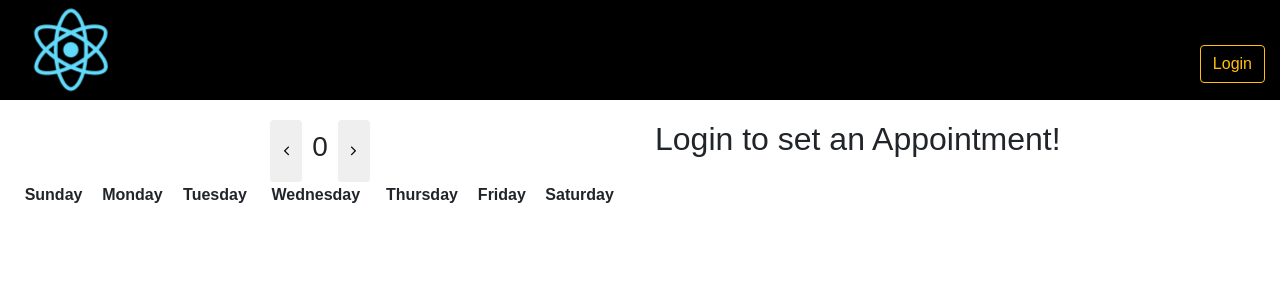
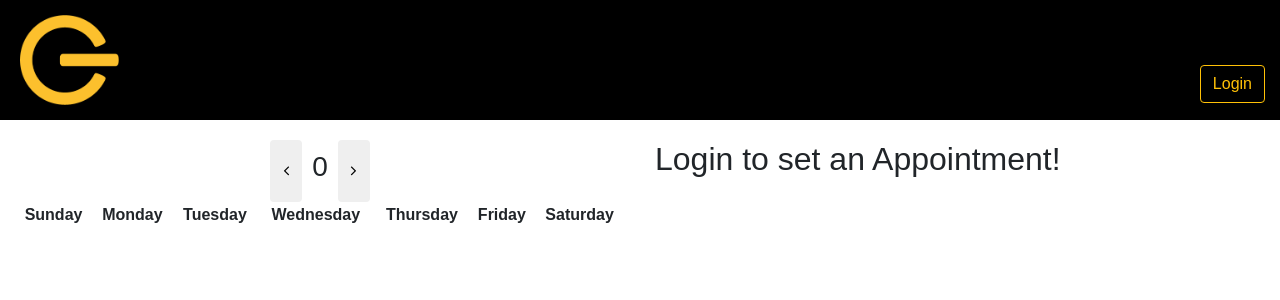
Before and after one commit to geralle/capstone, a React (Create React App) app: page / in a window 1280 px wide. Shown: the top 300 px of the page. Built offline with nearby package versions, Linux system fonts and the light colour scheme; no server answers.

Commit message:
before trying to fix the approval

```diff
--- a/src/components/Header.js
+++ b/src/components/Header.js
@@ -1,6 +1,6 @@
 import React, { Component } from 'react';
 import { Link, Switch, Route } from 'react-router-dom'
-import logo from '../logo.svg';
+import logo from '../geralle-logo.png';
 import Admin from '../components/admin/Admin'
 import Login from '../components/client/Login'
 import Collapsible from 'react-collapsible';
--- a/src/components/admin/AdminDashboard.js
+++ b/src/components/admin/AdminDashboard.js
@@ -12,7 +12,6 @@ class AdminDashboard extends Component {
 
   componentDidMount(){
     this.getAllAppts()
-    // console.log(this.props.everything)
   }
 
   mapEvents(){
@@ -44,6 +43,7 @@ class AdminDashboard extends Component {
     if(this.props.signedIn){
       var response = await fetch('https://capstone-be.herokuapp.com/api/appts/all')
       var allAppts = await response.json()
+      console.log(allAppts.length)
       this.setState({approvals:allAppts})
     }
   }
@@ -224,11 +224,11 @@ class AdminDashboard extends Component {
             <div className="align-title-center">
               <h3>Chat</h3>
             </div>
-            <iframe src="http://localhost:3000" frameborder="0" className="chat-container-frame"></iframe>
+            <iframe src="http://localhost:3000" frame="0" className="chat-container-frame"></iframe>
           </div>
           <div className="event-container col">
             <div className="align-title-center">
-              <h3>Events</h3>
+              <h3>Appointments</h3>
             </div>
             {this.mapEvents()}
           </div>
--- a/src/index.css
+++ b/src/index.css
@@ -6,12 +6,12 @@ body {
 }
 
 .App-logo {
-  animation: App-logo-spin infinite 20s linear;
-  height: 100px;
+  height: 90px;
+  margin: 15px 0 0px 20px;
 }
 
 .App-header {
-  height: 100px;
+  height: 120px;
   border-bottom: 2px solid black;
   display: flex;
   flex-direction: row;
```
Also changed, not shown: src/geralle-logo.png (added).
